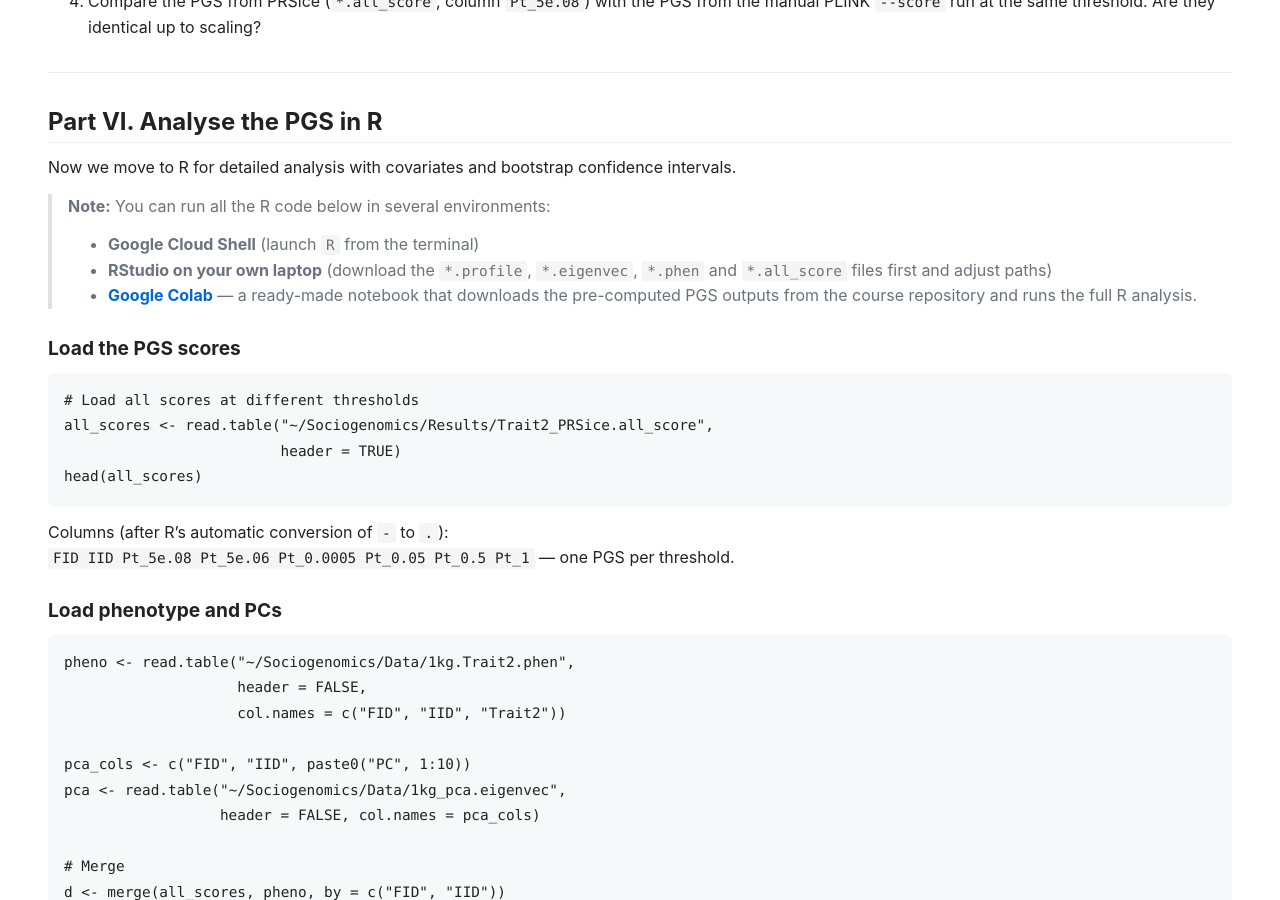
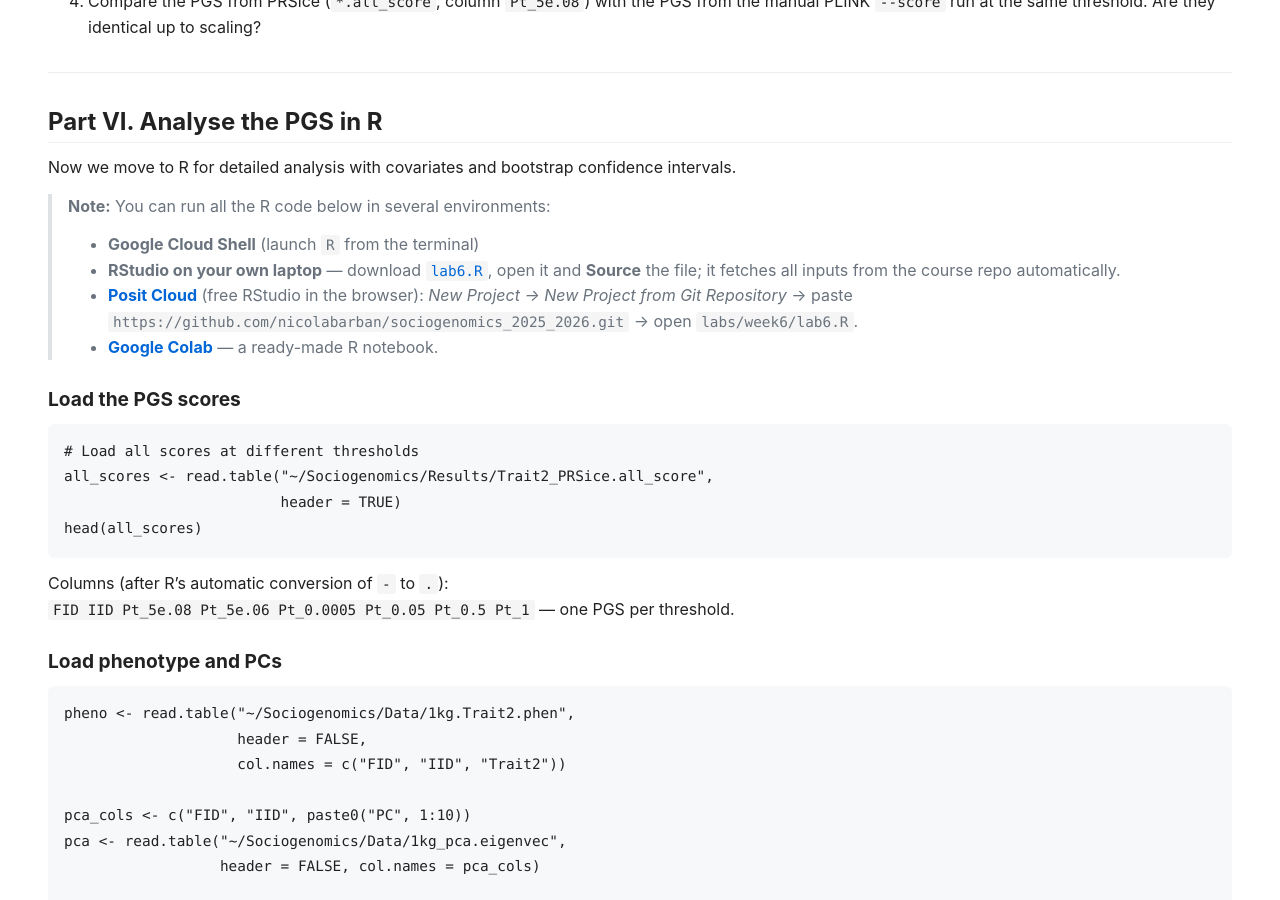
Before and after one commit to nicolabarban/sociogenomics_2025_2026, a Jekyll site: the page built from labs/week6/lab6.md, in a window 1280 px wide and 900 px high, scrolled down 9979 px. Built offline with Jekyll 4.4.1, drawn with Linux system fonts in a browser that asks for light colours; our own code applies the rules of GitHub Pages for plain Markdown files.

```diff
--- a/labs/week6/lab6.md
+++ b/labs/week6/lab6.md
@@ -445,8 +445,9 @@
 > **Note:** You can run all the R code below in several environments:
 >
 > * **Google Cloud Shell** (launch `R` from the terminal)
-> * **RStudio on your own laptop** (download the `*.profile`, `*.eigenvec`, `*.phen` and `*.all_score` files first and adjust paths)
-> * **[Google Colab](https://colab.research.google.com/github/nicolabarban/sociogenomics_2025_2026/blob/gh_pages/labs/week6/lab6_colab.ipynb)** — a ready-made notebook that downloads the pre-computed PGS outputs from the course repository and runs the full R analysis.
+> * **RStudio on your own laptop** — download [`lab6.R`](https://raw.githubusercontent.com/nicolabarban/sociogenomics_2025_2026/gh_pages/labs/week6/lab6.R), open it and **Source** the file; it fetches all inputs from the course repo automatically.
+> * **[Posit Cloud](https://posit.cloud/)** (free RStudio in the browser): *New Project → New Project from Git Repository* → paste `https://github.com/nicolabarban/sociogenomics_2025_2026.git` → open `labs/week6/lab6.R`.
+> * **[Google Colab](https://colab.research.google.com/github/nicolabarban/sociogenomics_2025_2026/blob/gh_pages/labs/week6/lab6_colab.ipynb)** — a ready-made R notebook.
 
 ### Load the PGS scores
 
```
Also changed, not shown: 1 other file.
